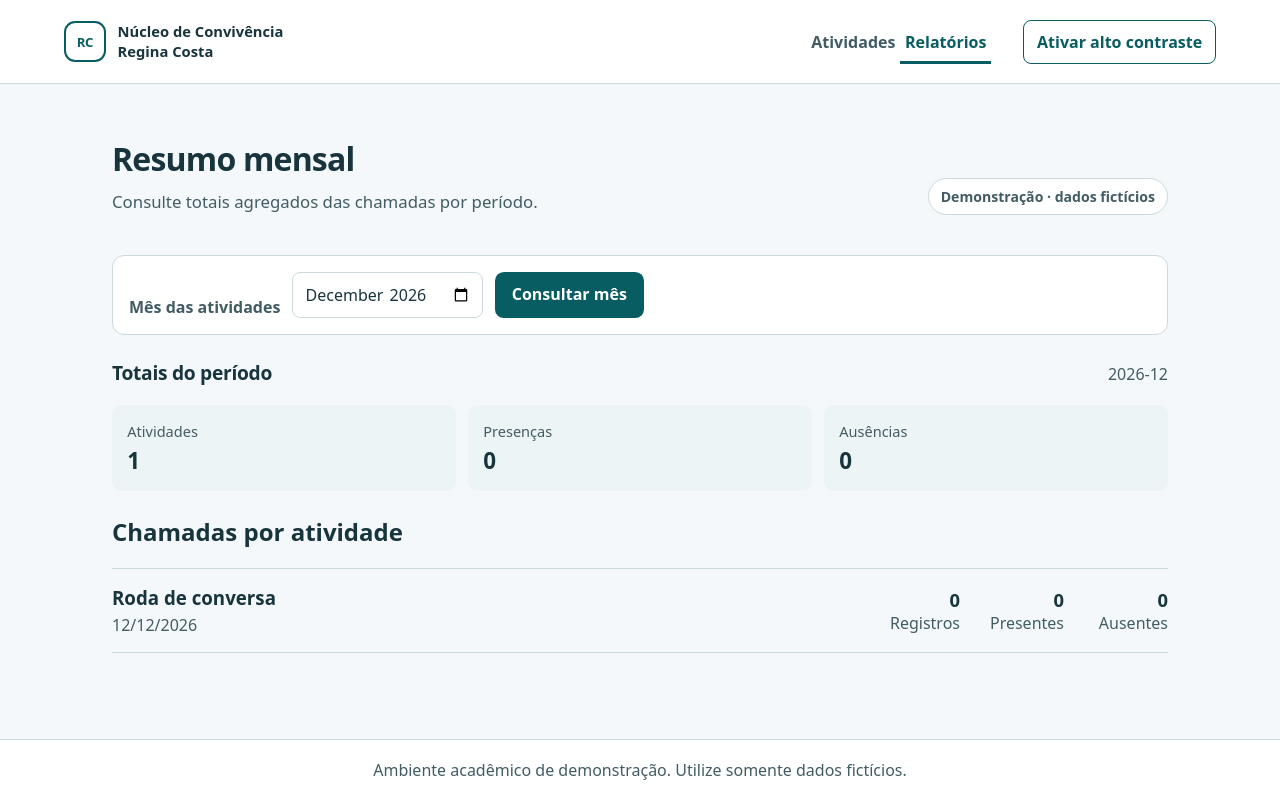
After one commit to marcoandreotti/atividades-presencas-regina-costa, a Flask app: page /relatorios in a window 1280 px wide. The commit adds this page. Run offline with Flask 3, Linux system fonts and the light colour scheme.

Commit message:
feat: adiciona consulta mensal de presenças

```diff
--- a/app/routes/__init__.py
+++ b/app/routes/__init__.py
@@ -1,10 +1,13 @@
 """Rotas HTTP do fluxo de atividades e chamadas."""
 
-from sqlalchemy import select
+from datetime import date, datetime
+
+from sqlalchemy import func, select
 from flask import Blueprint, abort, current_app, redirect, render_template, request, url_for
 from sqlalchemy.orm import Session
 
 from app.models import Atividade, Participante, Presenca
+from app.services.monthly_report import summarize_month
 
 main_bp = Blueprint("main", __name__)
 
@@ -18,6 +21,29 @@ def index():
             select(Atividade).order_by(Atividade.data, Atividade.horario, Atividade.titulo)
         ).all()
         return render_template("index.html", atividades=atividades)
+
+
+@main_bp.get("/relatorios")
+def relatorios():
+    """Resume chamadas por atividade no mês selecionado."""
+    engine = _engine()
+    with Session(engine) as session:
+        mes = request.args.get("mes", "")
+        try:
+            inicio = datetime.strptime(mes, "%Y-%m").date().replace(day=1)
+        except ValueError:
+            ultima_data = session.scalar(select(func.max(Atividade.data)))
+            inicio = (ultima_data or date.today()).replace(day=1)
+            mes = inicio.strftime("%Y-%m")
+
+        fim = inicio.replace(
+            year=inicio.year + (inicio.month == 12),
+            month=1 if inicio.month == 12 else inicio.month + 1,
+        )
+        resultados, totais = summarize_month(session, inicio, fim)
+        return render_template(
+            "relatorios.html", mes=mes, resultados=resultados, totais=totais
+        )
 
 
 @main_bp.route("/atividades/<int:activity_id>/chamada", methods=["GET", "POST"])
--- /dev/null
+++ b/app/services/monthly_report.py
@@ -0,0 +1,37 @@
+"""Consulta agregada de chamadas dentro de um mês civil."""
+
+from sqlalchemy import case, func, select
+from sqlalchemy.orm import Session
+
+from app.models import Atividade, Presenca
+
+
+def summarize_month(session: Session, inicio, fim):
+    """Retorna totais mensais e subtotais por atividade, sem expor nomes."""
+    presentes = func.coalesce(
+        func.sum(case((Presenca.situacao == "presente", 1), else_=0)), 0
+    )
+    ausentes = func.coalesce(
+        func.sum(case((Presenca.situacao == "ausente", 1), else_=0)), 0
+    )
+    resultados = session.execute(
+        select(
+            Atividade.id,
+            Atividade.titulo,
+            Atividade.data,
+            func.count(Presenca.id).label("participantes_registrados"),
+            presentes.label("presentes"),
+            ausentes.label("ausentes"),
+        )
+        .outerjoin(Presenca, Presenca.atividade_id == Atividade.id)
+        .where(Atividade.data >= inicio, Atividade.data < fim)
+        .group_by(Atividade.id, Atividade.titulo, Atividade.data)
+        .order_by(Atividade.data, Atividade.titulo)
+    ).all()
+    totais = {
+        "atividades": len(resultados),
+        "participantes_registrados": sum(row.participantes_registrados for row in resultados),
+        "presentes": sum(row.presentes for row in resultados),
+        "ausentes": sum(row.ausentes for row in resultados),
+    }
+    return resultados, totais
--- a/app/static/css/style.css
+++ b/app/static/css/style.css
@@ -114,6 +114,16 @@ button:disabled { cursor: not-allowed; opacity: 0.58; }
 .result-list li { display: flex; justify-content: space-between; gap: 1rem; padding: 0.8rem 0.2rem; border-bottom: 1px solid var(--line); }
 .result-list strong { color: var(--accent); }
 .result-actions { justify-content: space-between; }
+.report-filter { display: flex; align-items: flex-end; gap: 0.75rem; margin-bottom: 1.5rem; padding: 1rem; border: 1px solid var(--line); border-radius: 0.75rem; background: var(--surface); }
+.report-filter label { display: grid; gap: 0.35rem; color: var(--muted); font-weight: 650; }
+.report-filter input { min-height: 2.9rem; padding: 0.55rem 0.7rem; border: 1px solid var(--line); border-radius: 0.5rem; color: var(--ink); background: var(--surface); }
+.report-totals { margin-bottom: 1.5rem; }
+.report-activities { border-top: 1px solid var(--line); }
+.report-activity { display: grid; grid-template-columns: minmax(0, 1fr) repeat(3, minmax(5.5rem, auto)); align-items: center; gap: 1rem; padding: 1rem 0; border-bottom: 1px solid var(--line); }
+.report-activity h3, .report-activity p { margin: 0; }
+.report-activity p { margin-top: 0.25rem; color: var(--muted); }
+.report-metric { color: var(--muted); text-align: right; }
+.report-metric strong { display: block; color: var(--ink); font-size: 1.15rem; }
 
 @media (max-width: 700px) {
     .site-header { align-items: flex-start; }
@@ -148,6 +158,11 @@ button:disabled { cursor: not-allowed; opacity: 0.58; }
     .form-actions { flex-direction: column-reverse; }
     .form-actions .button { width: 100%; }
     .result-actions { flex-direction: column; }
+    .report-filter { align-items: stretch; flex-direction: column; }
+    .report-filter .button { width: 100%; }
+    .report-activity { grid-template-columns: repeat(3, minmax(0, 1fr)); gap: 0.75rem; }
+    .report-activity-info { grid-column: 1 / -1; }
+    .report-metric { text-align: left; }
 }
 
 @media (prefers-reduced-motion: reduce) {
--- a/app/templates/base.html
+++ b/app/templates/base.html
@@ -17,6 +17,7 @@
         <div class="header-actions">
             <nav aria-label="Navegação principal">
                 <a class="nav-link{% if request.endpoint == 'main.index' %} is-current{% endif %}" href="{{ url_for('main.index') }}"{% if request.endpoint == 'main.index' %} aria-current="page"{% endif %}>Atividades</a>
+                <a class="nav-link{% if request.endpoint == 'main.relatorios' %} is-current{% endif %}" href="{{ url_for('main.relatorios') }}"{% if request.endpoint == 'main.relatorios' %} aria-current="page"{% endif %}>Relatórios</a>
             </nav>
             <button class="contrast-toggle" id="contrast-toggle" type="button" aria-pressed="false">Ativar alto contraste</button>
         </div>
--- /dev/null
+++ b/app/templates/relatorios.html
@@ -0,0 +1,53 @@
+{% extends "base.html" %}
+{% block title %}Relatórios mensais{% endblock %}
+{% block content %}
+    <div class="page-heading">
+        <div>
+            <h1>Resumo mensal</h1>
+            <p class="page-intro">Consulte totais agregados das chamadas por período.</p>
+        </div>
+        <span class="demo-badge">Demonstração · dados fictícios</span>
+    </div>
+
+    <form class="report-filter" method="get" action="{{ url_for('main.relatorios') }}">
+        <label for="mes">Mês das atividades</label>
+        <input id="mes" name="mes" type="month" value="{{ mes }}" required>
+        <button class="button button-primary" type="submit">Consultar mês</button>
+    </form>
+
+    <section aria-labelledby="monthly-totals-heading">
+        <div class="section-heading">
+            <h2 id="monthly-totals-heading">Totais do período</h2>
+            <span class="item-count">{{ mes }}</span>
+        </div>
+        <dl class="attendance-totals report-totals">
+            <div><dt>Atividades</dt><dd>{{ totais.atividades }}</dd></div>
+            <div><dt>Presenças</dt><dd>{{ totais.presentes }}</dd></div>
+            <div><dt>Ausências</dt><dd>{{ totais.ausentes }}</dd></div>
+        </dl>
+    </section>
+
+    <section aria-labelledby="monthly-activities-heading">
+        <h2 id="monthly-activities-heading">Chamadas por atividade</h2>
+        {% if resultados %}
+            <ul class="activity-list report-activities">
+                {% for linha in resultados %}
+                    <li class="report-activity">
+                        <div class="report-activity-info">
+                            <h3>{{ linha.titulo }}</h3>
+                            <p>{{ linha.data.strftime("%d/%m/%Y") }}</p>
+                        </div>
+                        <div class="report-metric"><strong>{{ linha.participantes_registrados }}</strong>Registros</div>
+                        <div class="report-metric"><strong>{{ linha.presentes }}</strong>Presentes</div>
+                        <div class="report-metric"><strong>{{ linha.ausentes }}</strong>Ausentes</div>
+                    </li>
+                {% endfor %}
+            </ul>
+        {% else %}
+            <div class="empty-state">
+                <h3>Nenhuma atividade neste mês</h3>
+                <p>Escolha outro período para consultar as chamadas demonstrativas disponíveis.</p>
+            </div>
+        {% endif %}
+    </section>
+{% endblock %}
```
